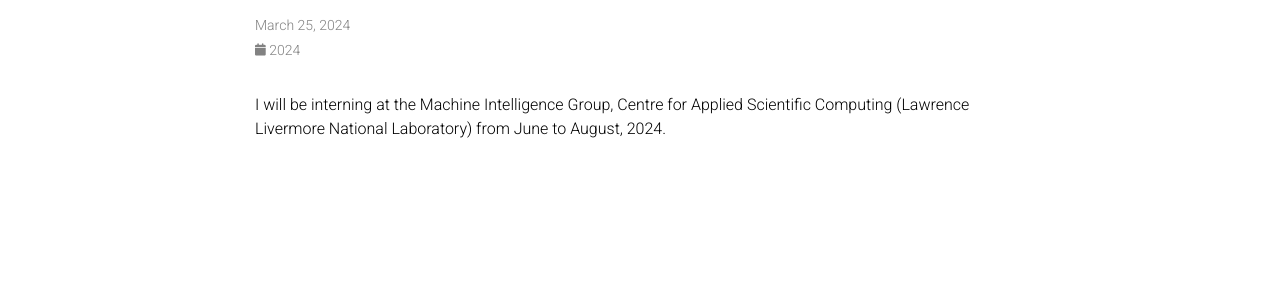
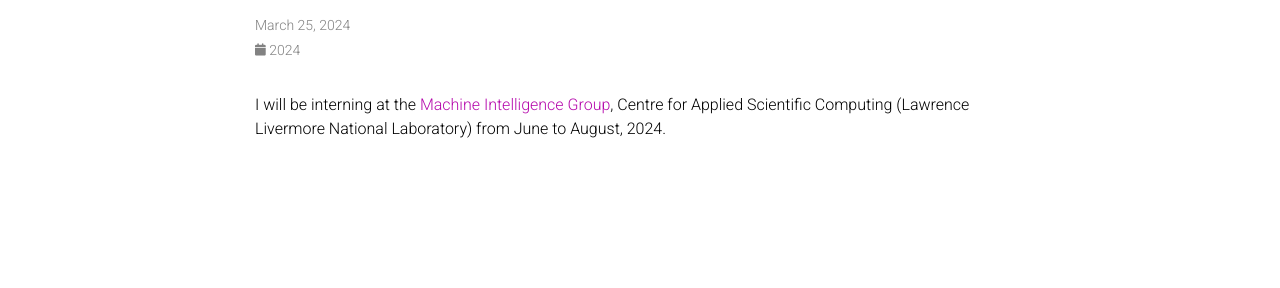
Before and after one commit to cgkrishnanunni/cgkrishnanunni.github.io, a Jekyll site: the page built from _news/announcement_1.md, in a window 1280 px wide. Shown: the part 146-434 px from the top of the page. Built offline with Jekyll 4.4.1, drawn with Linux system fonts in a browser that asks for light colours; comment, search, counter and statistics services are not loaded; a style sheet for code colours, icons or effects is not loaded; part of the change alters nothing that is shown.

```diff
--- a/_news/announcement_1.md
+++ b/_news/announcement_1.md
@@ -5,4 +5,4 @@ inline: true
 related_posts: false
 ---
 
-I will be interning at the Machine Intelligence Group, Centre for Applied Scientific Computing (Lawrence Livermore National Laboratory) from June to August, 2024.
+I will be interning at the <a href="https://computing.llnl.gov/casc/machine-intelligence-group">Machine Intelligence Group</a>, Centre for Applied Scientific Computing (Lawrence Livermore National Laboratory) from June to August, 2024.
```
